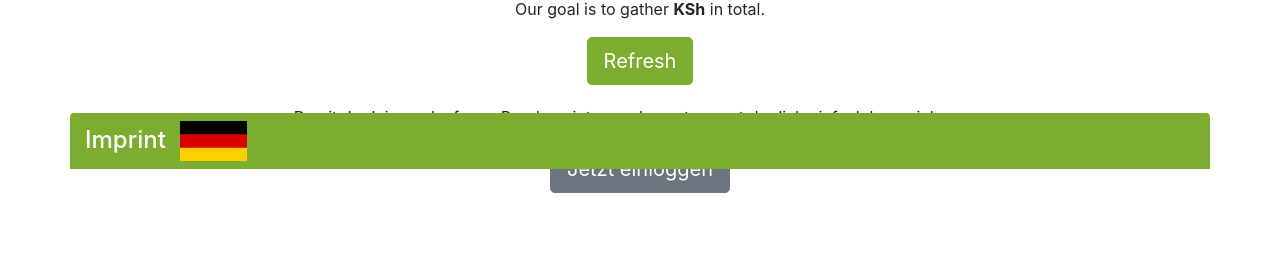
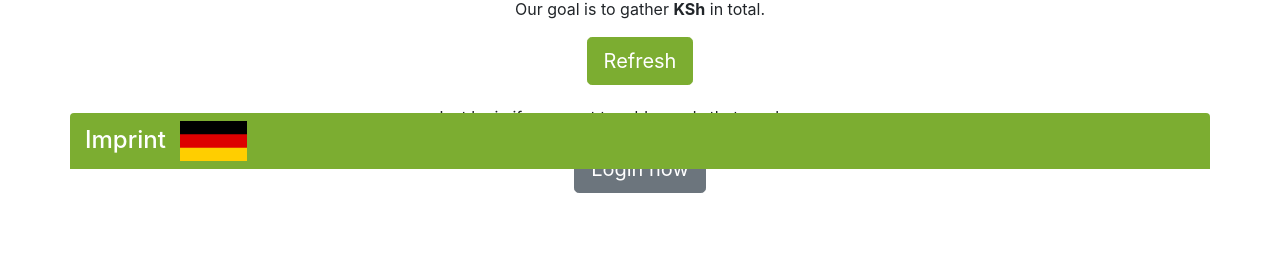
Before and after one commit to perprogramming/spendenlauf-dsn, a Symfony app: template templates/index/index.html.twig in a window 1280 px wide. Shown: the part 631-892 px from the top of the page. Run offline with Twig, Linux system fonts and the light colour scheme; the template is opened without the code that fills it, so the values that code supplies are empty; style sheets or scripts are compiled from the project's sources; some libraries are stand-ins or nearby versions.

Commit message:
Add missing translations

```diff
--- a/templates/index/index.html.twig
+++ b/templates/index/index.html.twig
@@ -42,8 +42,8 @@
     {% if not is_granted('ROLE_USER') %}
         <div class="row mb-1">
             <div class="col-12 text-center">
-                <p>Damit du deine gelaufenen Runden eintragen kannst, musst du dich einfach kurz einloggen:</p>
-                <p><a href="{{ path('login_index') }}" class="btn btn-secondary btn-lg">Jetzt einloggen</a>
+                <p>{{ 'template.index.login.text' | trans }}</p>
+                <p><a href="{{ path('login_index') }}" class="btn btn-secondary btn-lg">{{ 'template.index.login.button' | trans }}</a>
             </div>
         </div>
     {% endif %}
--- a/translations/messages.de.yaml
+++ b/translations/messages.de.yaml
@@ -35,6 +35,9 @@ template:
             stats: Bisher hast du %lineBreak%%strongStart%%numberOfRounds% Runden%strongEnd%%lineBreak% geschafft und damit %lineBreak%%strongStart%%currentAmount% KSh%strongEnd%%lineBreak% erlaufen!
             addRound: Runde eintragen!
             settings: Deinen Betrag pro Runde einstellen
+        login:
+            text: 'Damit du deine gelaufenen Runden eintragen kannst, musst du dich einfach kurz einloggen:'
+            button: Jetzt einloggen
     settings:
         title: Deine Einstellungen
         rewardLabel: Geldbetrag pro Runde (KSh)
--- a/translations/messages.en.yaml
+++ b/translations/messages.en.yaml
@@ -34,6 +34,9 @@ template:
             stats: So far you have run %lineBreak%%strongStart%%numberOfRounds% rounds%strongEnd%%lineBreak% and by that you have added %lineBreak%%strongStart%%currentAmount% KSh%strongEnd%%lineBreak% to the donation!
             addRound: Add round!
             settings: Configure your donation per round
+        login:
+            text: 'Just login if you want to add rounds that you have run:'
+            button: Login now
     settings:
         title: Your Settings
         rewardLabel: Donation per round (KSh)
```
